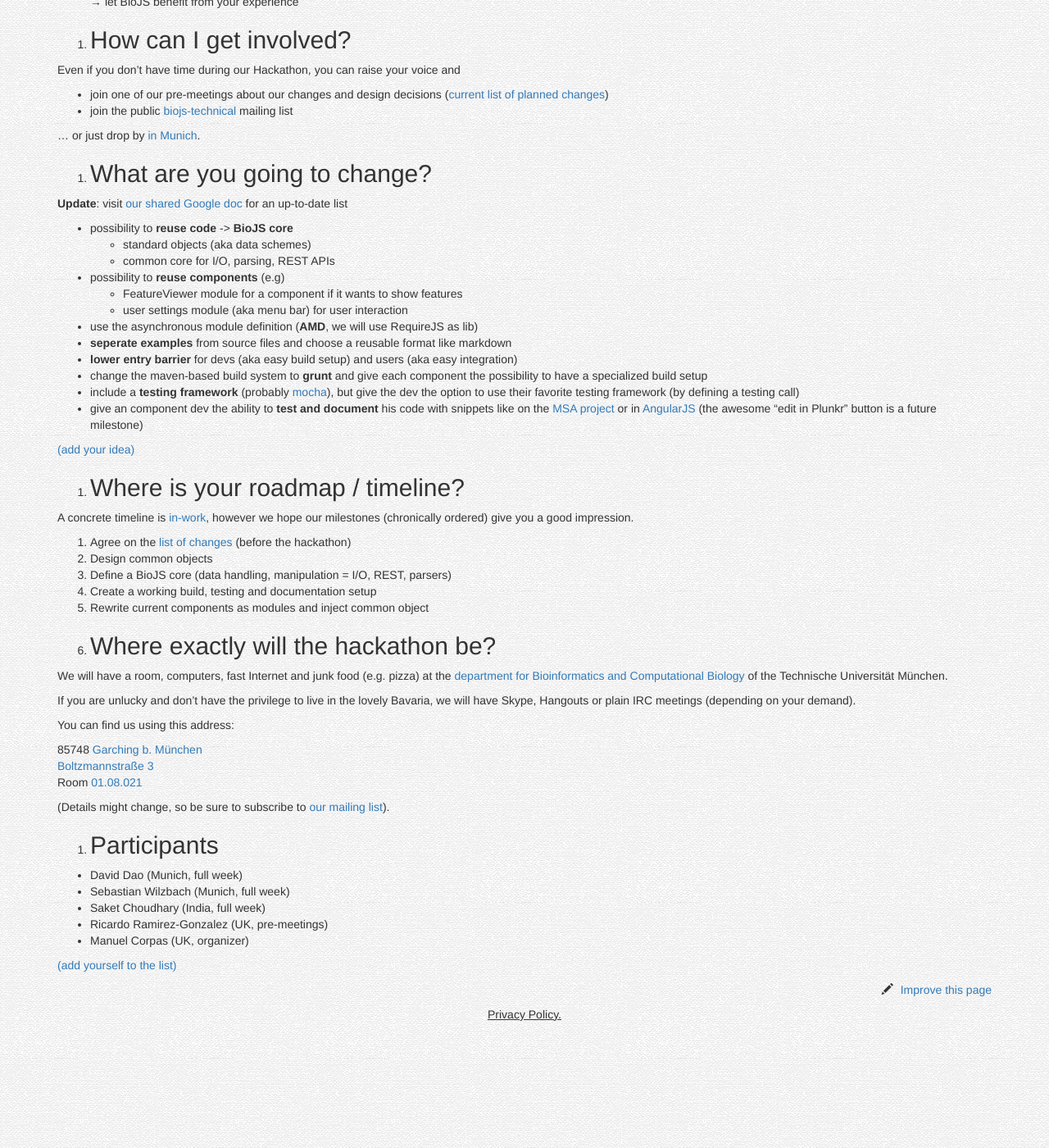
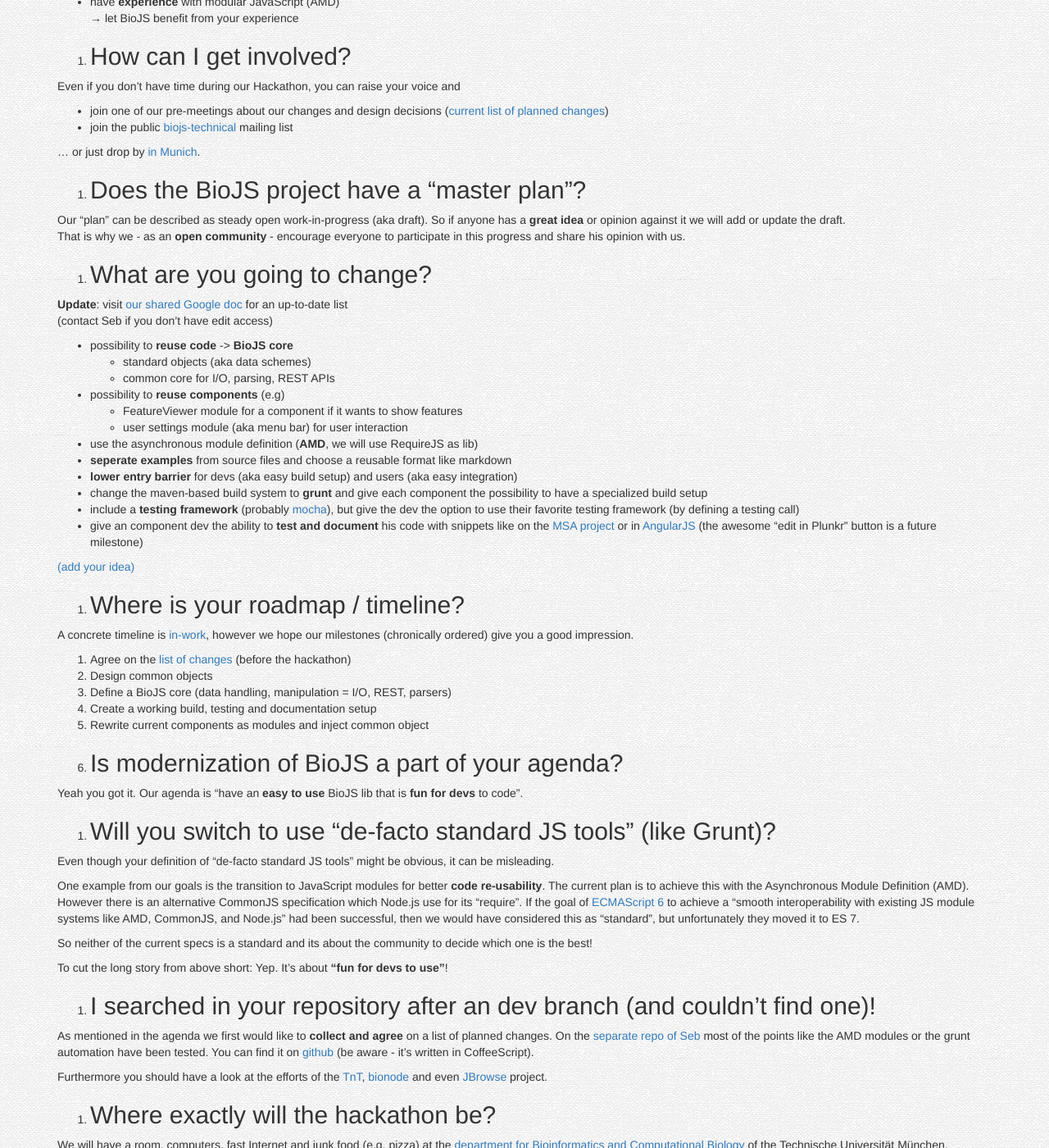
Before and after one commit to biojs/biojs.net, a Jekyll site: the page built from _posts/2014-07-04-announcing-hackathon.md, in a window 1280 px wide and 1400 px high, scrolled down 1559 px. Shown: the whole window at 82% size. Built offline with Jekyll 4.4.1, drawn with Linux system fonts in a browser that asks for light colours; nearby versions of some CDN libraries; Markdown is read by kramdown in place of the engine named in the settings; some of the changed text lies outside the part shown.

Commit message:
added new questions about hackathon

```diff
--- a/_posts/2014-07-04-announcing-hackathon.md
+++ b/_posts/2014-07-04-announcing-hackathon.md
@@ -15,7 +15,7 @@
 
 ### An unparalleled opportunity for hardcore JavaScript developers to have fun doing cool "Bio" hacking.
 
-The hackathon is under the umbrella of achieving the milestones for a new [BioJS 2.0][biojs-lib].
+The hackathon is under the umbrella of achieving the milestones for a new [BioJS 2.0][biojs-lib]: have an __easy to use__ BioJS lib that is a __joy for devs__ to code with.
 We have some loosely defined objectives for the week (you are welcome to [bring your own][contact]!):
 
 * draft a BioJS core package
@@ -95,10 +95,17 @@
 [changes]: https://docs.google.com/document/d/1RifA4_DfG3CPa2yVxNZHRtLztZ-lGieapzfGdrPtOIw
 [biojs-technical]: https://groups.google.com/forum/#!forum/biojs-technical
 
-4. What are you going to change?
+4. Does the BioJS project have a "master plan"?
+---------------------------------------
+
+Our "plan" can be described as steady open work-in-progress (aka draft). So if anyone has a __great idea__ or opinion against it we will add or update the draft.
+That is why we - as an __open community__ - encourage everyone to participate in this progress and share his opinion with us.
+
+5. What are you going to change?
 -------------------------------
 
 __Update__: visit [our shared Google doc][changes] for an up-to-date list
+(contact Seb if you don't have edit access)
 
 * possibility to __reuse code__ -> **BioJS core**
   - standard objects (aka data schemes)
@@ -125,7 +132,7 @@
 [add-more]: https://github.com/biojs/biojs.github.io/blob/master/_posts/2014-07-04-announcing-hackathon.md
 
 
-5. Where is your roadmap / timeline?
+6. Where is your roadmap / timeline?
 ----------------------------------
 
 A concrete timeline is [in-work][changes], however we hope our milestones
@@ -137,7 +144,38 @@
 3. Create a working build, testing and documentation setup
 4. Rewrite current components as modules and inject common object
 
-6. Where exactly will the hackathon be? <a name="location"> </a>
+7. Is modernization of BioJS a part of your agenda?
+--------------------------------------------------
+
+Yeah you got it. Our agenda is "have an __easy to use__ BioJS lib that is __fun for devs__ to code".
+
+8. Will you switch to use "de-facto standard JS tools" (like Grunt)?
+------------------------------------------------------
+
+Even though your definition of "de-facto standard JS tools" might be obvious, it can be misleading.
+
+One example from our goals is the transition to JavaScript modules for better __code re-usability__.
+The current plan is to achieve this with the Asynchronous Module Definition (AMD).
+However there is an alternative CommonJS specification which Node.js use for its "require".
+If the goal of [ECMAScript 6][ecma6] to achieve a "smooth interoperability with existing JS module systems like AMD, CommonJS, and Node.js" had been successful, then we would have considered this as "standard", but unfortunately they moved it to ES 7.
+
+So neither of the current specs is a standard and its about the community to decide which one is the best!
+
+To cut the long story from above short: Yep. It's about __"fun for devs to use"__!
+
+[ecma6]: http://wiki.ecmascript.org/doku.php?id=harmony:modules
+
+9.  I searched in your repository after an dev branch (and couldn't find one)!
+-----------------------------------------------------------------------------
+
+As mentioned in the agenda we first would like to __collect and agree__ on a list of planned changes.
+On the [separate repo of Seb][biojs-amd] most of the points like the AMD modules or the grunt automation have been tested. You can find it on [github][biojs-amd] (be aware - it's written in CoffeeScript).
+
+Furthermore you should have a look at the efforts of the [TnT][tnt], [bionode][bionode] and even [JBrowse][jbrowse] project.
+
+[JBrowse]: https://github.com/GMOD/jbrowse/tree/master
+
+10. Where exactly will the hackathon be? <a name="location"> </a>
 -----------------------------------------------------------------
 
 We will have a room, computers, fast Internet and junk food (e.g. pizza) at the [department for Bioinformatics and Computational Biology][rostlab]
```
Also changed, not shown: other parts of _posts/2014-07-04-announcing-hackathon.md (+4 -2 lines).
